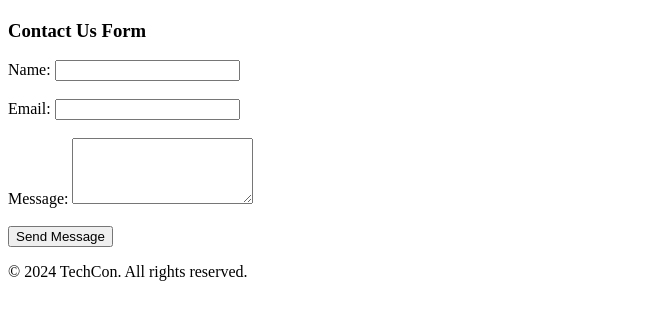
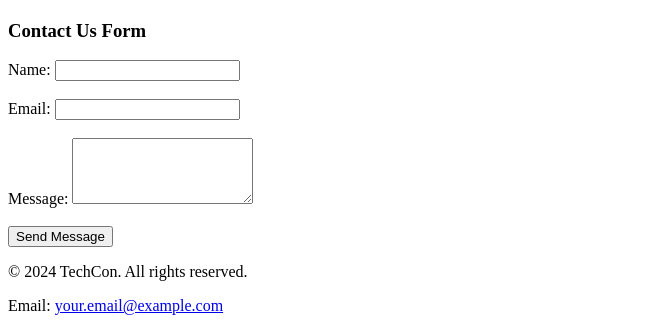
Before and after one commit to MobDev91/TechCon_HTML, a plain HTML site: page techcon_website/contact.html in a window 1280 px wide. Shown: the part 894-1225 px from the top of the page, without its empty margins (0-663 px from the left). Before the commit the page ends 1191 px from the top, so only its background shows below. Drawn offline with Linux system fonts and the light colour scheme.

Commit message:
techcon website contact page

```diff
--- a/techcon_website/contact.html
+++ b/techcon_website/contact.html
@@ -53,6 +53,7 @@
     </main>
     <footer>
         <p>&copy; 2024 TechCon. All rights reserved.</p>
+        <p>Email: <a href="mailto:your.email@example.com">your.email@example.com</a></p>
     </footer>
 </body>
 </html>
```
